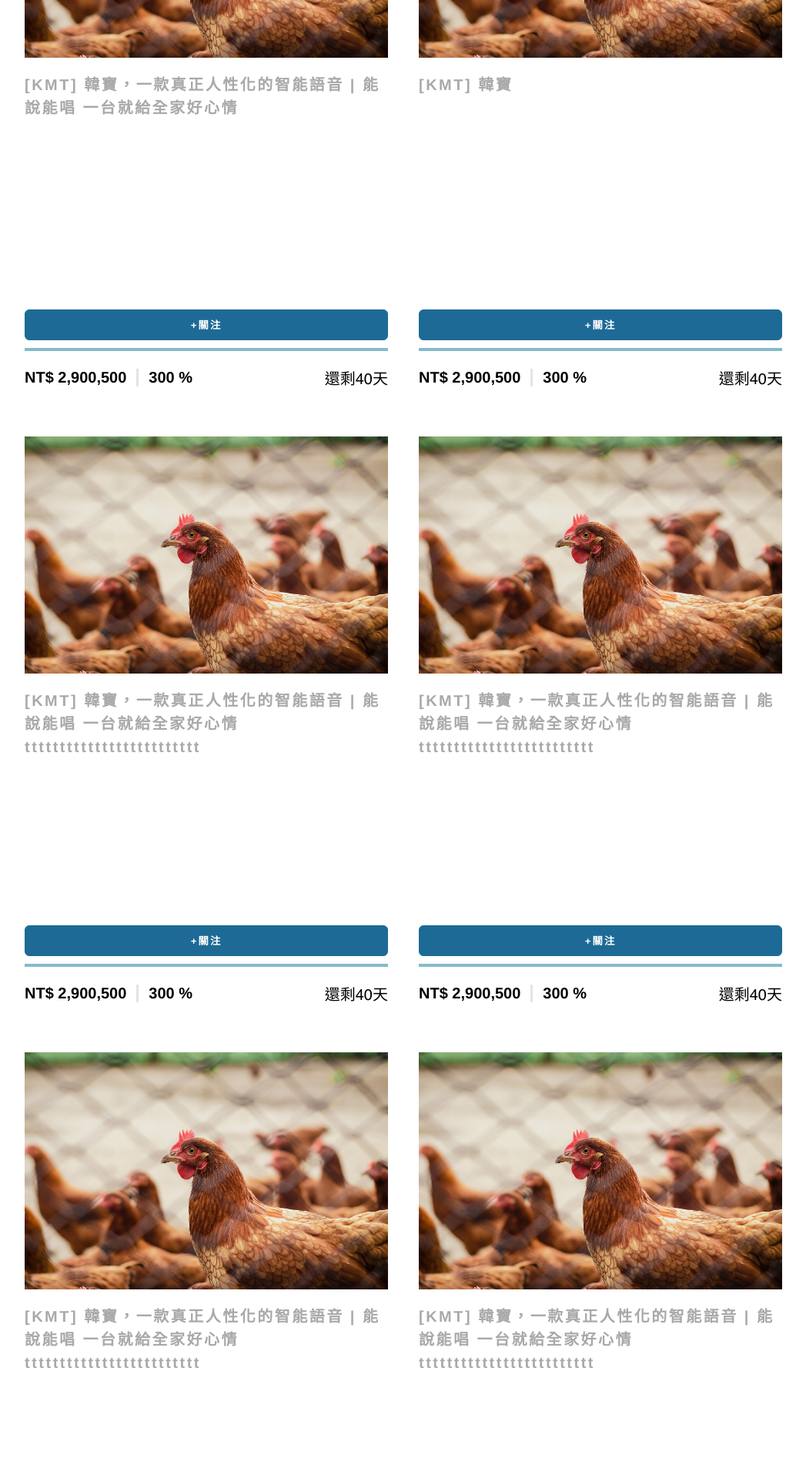
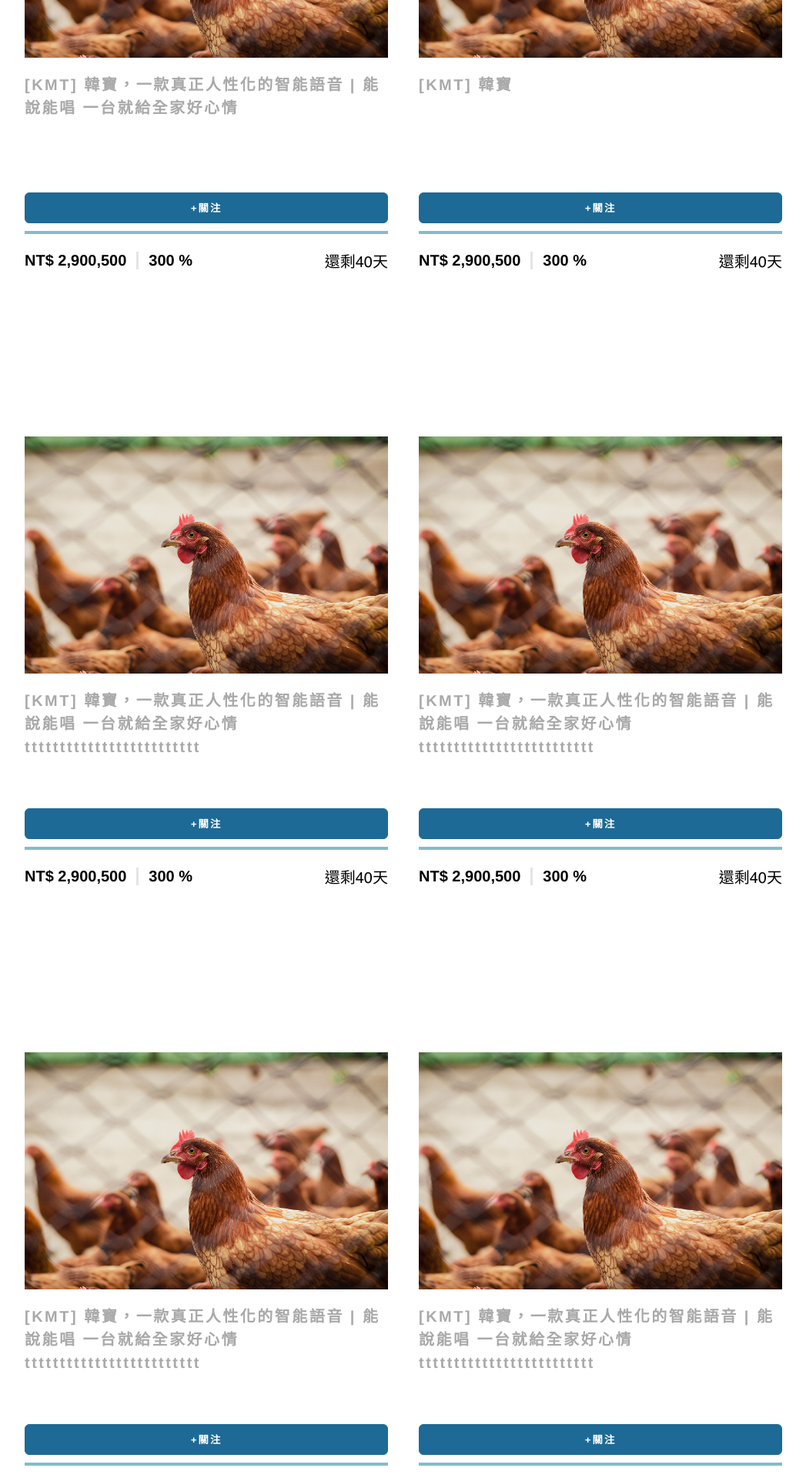
Before and after one commit to EonianCoda/crowdfundingWebPage, a PHP site: page / in a window 1280 px wide. Shown: the part 1631-3551 px from the top of the page at 77% size, without its empty margins (116-1163 px from the left). Run offline with PHP 8.4, Linux system fonts and the light colour scheme; some web fonts are replaced.

Commit message:
更改畫面

```diff
--- a/main/index.php
+++ b/main/index.php
@@ -86,7 +86,7 @@
                 <div class="image-container">
                     <img src="../images/product/chicken.jpg">
                 </div>
-                <div class="h-40">
+                <div class="h-20">
                     <a href="../main/content.php">
                         <h3> [KMT] 韓寶，一款真正人性化的智能語音 | 能說能唱 一台就給全家好心情</h3>
                     </a>
@@ -104,7 +104,7 @@
                 <div class="image-container">
                     <img src="../images/product/chicken.jpg">
                 </div>
-                <div class="h-40">
+                <div class="h-20">
                     <a href="../main/content.php">
                         <h3> [KMT] 韓寶 </h3>
                     </a>
@@ -122,7 +122,7 @@
                 <div class="image-container ">
                     <img src="../images/product/chicken.jpg">
                 </div>
-                <div class="h-40">
+                <div class="h-20">
                     <a href="../main/content.php">
                         <h3> [KMT] 韓寶，一款真正人性化的智能語音 | 能說能唱 一台就給全家好心情ttttttttttttttttttttttttt</h3>
                     </a>
@@ -140,7 +140,7 @@
                 <div class="image-container ">
                     <img src="../images/product/chicken.jpg">
                 </div>
-                <div class="h-40">
+                <div class="h-20">
                     <a href="../main/content.php">
                         <h3> [KMT] 韓寶，一款真正人性化的智能語音 | 能說能唱 一台就給全家好心情ttttttttttttttttttttttttt</h3>
                     </a>
@@ -158,7 +158,7 @@
                 <div class="image-container ">
                     <img src="../images/product/chicken.jpg">
                 </div>
-                <div class="h-40">
+                <div class="h-20">
                     <a href="../main/content.php">
                         <h3> [KMT] 韓寶，一款真正人性化的智能語音 | 能說能唱 一台就給全家好心情ttttttttttttttttttttttttt</h3>
                     </a>
@@ -176,7 +176,7 @@
                 <div class="image-container ">
                     <img src="../images/product/chicken.jpg">
                 </div>
-                <div class="h-40">
+                <div class="h-20">
                     <a href="../main/content.php">
                         <h3> [KMT] 韓寶，一款真正人性化的智能語音 | 能說能唱 一台就給全家好心情ttttttttttttttttttttttttt</h3>
                     </a>
```
